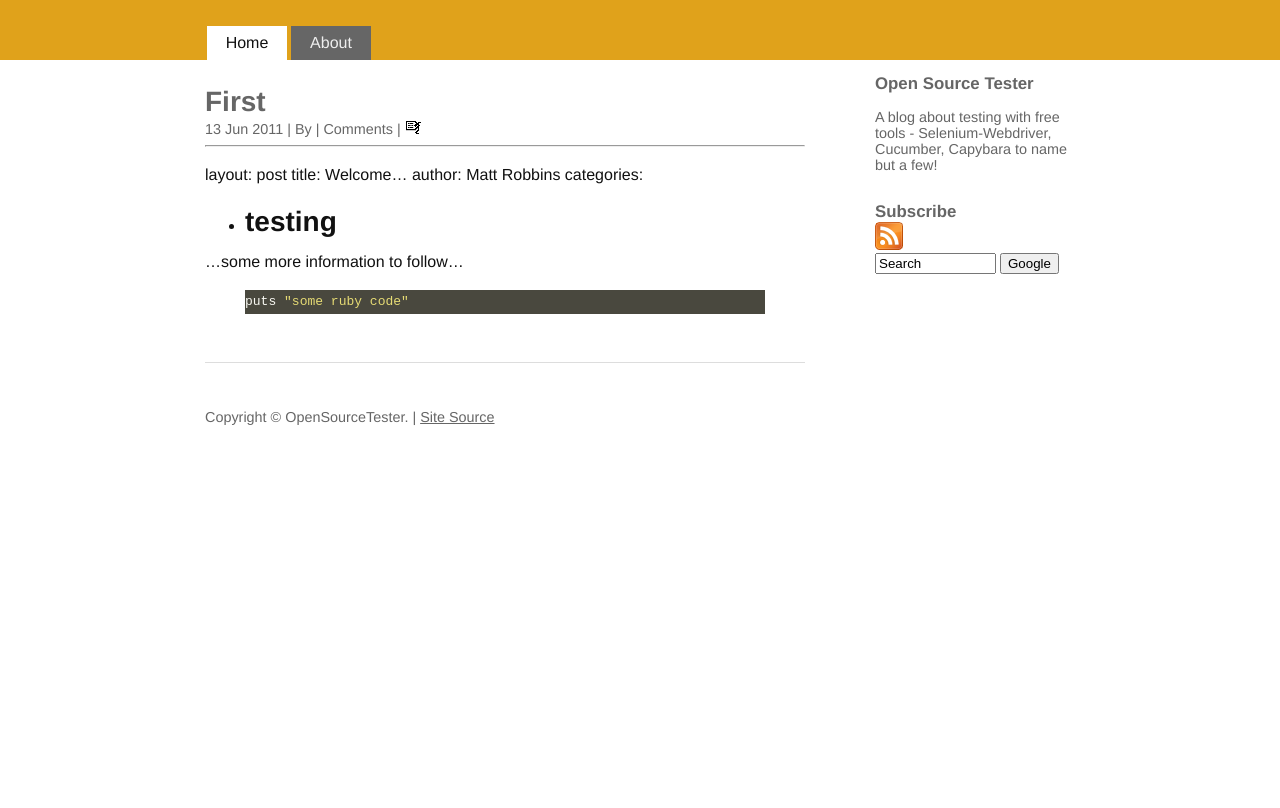
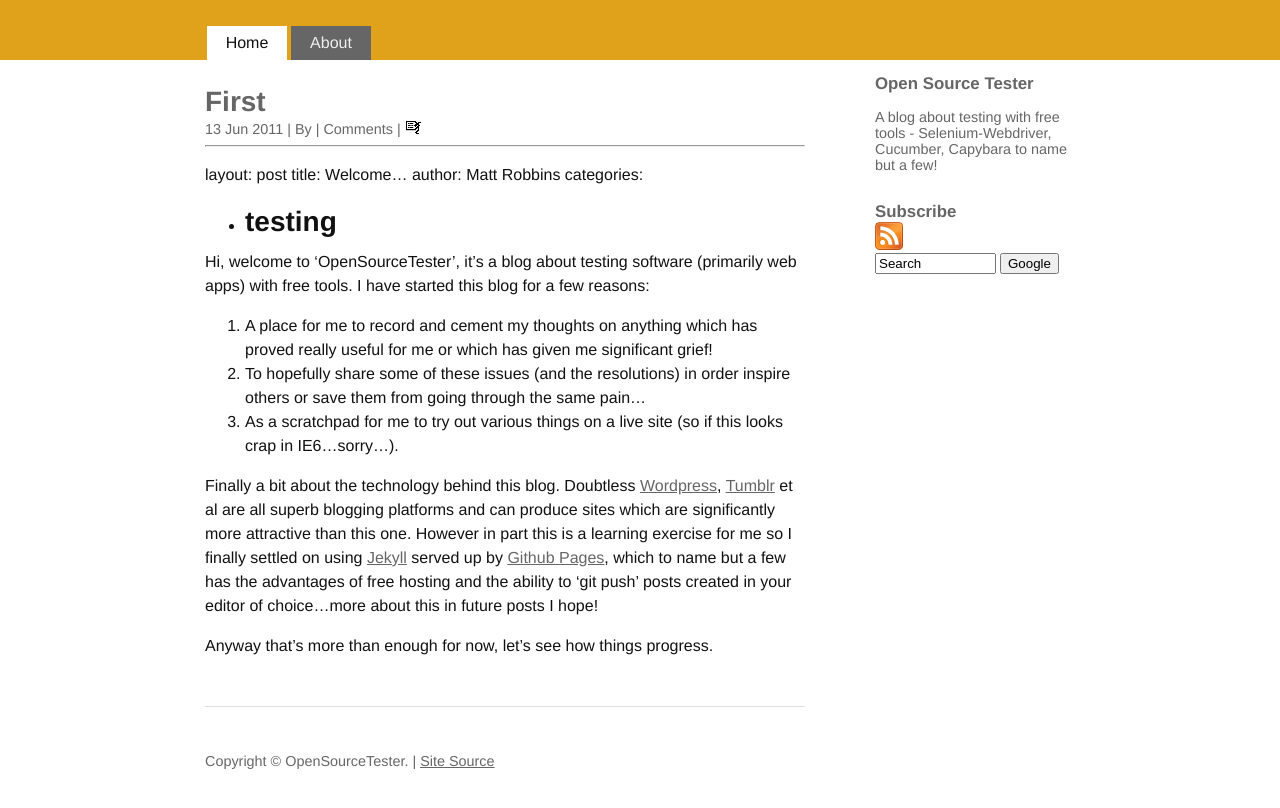
Before and after one commit to mcrmfc/mcrmfc.github.com, a Jekyll site: the page built from index.html, in a window 1280 px wide. Shown: the top 808 px of the page. Built offline with Jekyll 4.4.1, drawn with Linux system fonts in a browser that asks for light colours; the list of posts is cut into pages by our own code; comment, search, counter and statistics services are not loaded.

Commit message:
update to first post

```diff
--- a/_posts/2011-06-13-first.markdown
+++ b/_posts/2011-06-13-first.markdown
@@ -7,8 +7,12 @@ categories:
 - testing
 ---
 
-...some more information to follow...
+Hi, welcome to 'OpenSourceTester', it's a blog about testing software (primarily web apps) with free tools.  I have started this blog for a few reasons:
 
-{% highlight ruby %}
-puts "some ruby code"
-{% endhighlight %}
+1. A place for me to record and cement my thoughts on anything which has proved really useful for me or which has given me significant grief!
+2. To hopefully share some of these issues (and the resolutions) in order inspire others or save them from going through the same pain...
+3. As a scratchpad for me to try out various things on a live site (so if this looks crap in IE6...sorry...).
+
+Finally a bit about the technology behind this blog.  Doubtless [Wordpress](http://wordpress.org), [Tumblr](http://www.tumblr.com) et al are all superb blogging platforms and can produce sites which are significantly more attractive than this one.  However in part this is a learning exercise for me so I finally settled on using [Jekyll](https://github.com/mojombo/jekyll/wiki) served up by [Github Pages](http://pages.github.com/), which to name but a few has the advantages of free hosting and the ability to 'git push' posts created in your editor of choice...more about this in future posts I hope!
+
+Anyway that's more than enough for now, let's see how things progress.
```
